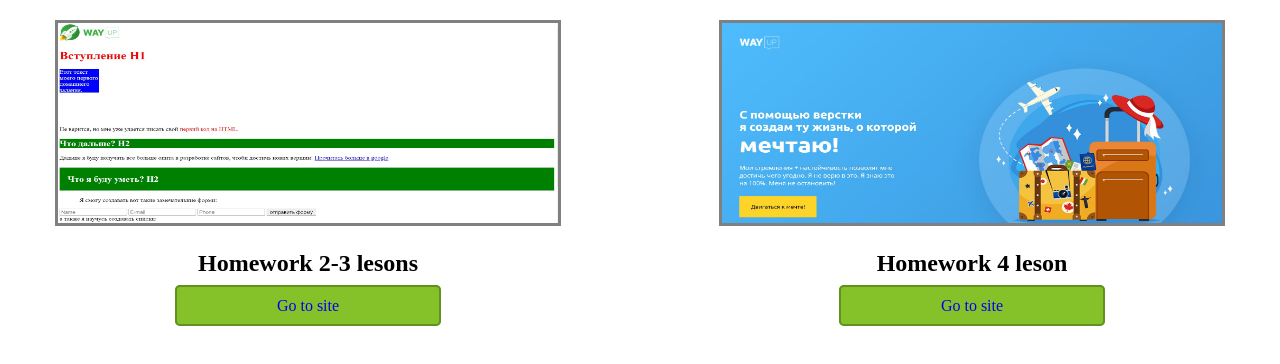
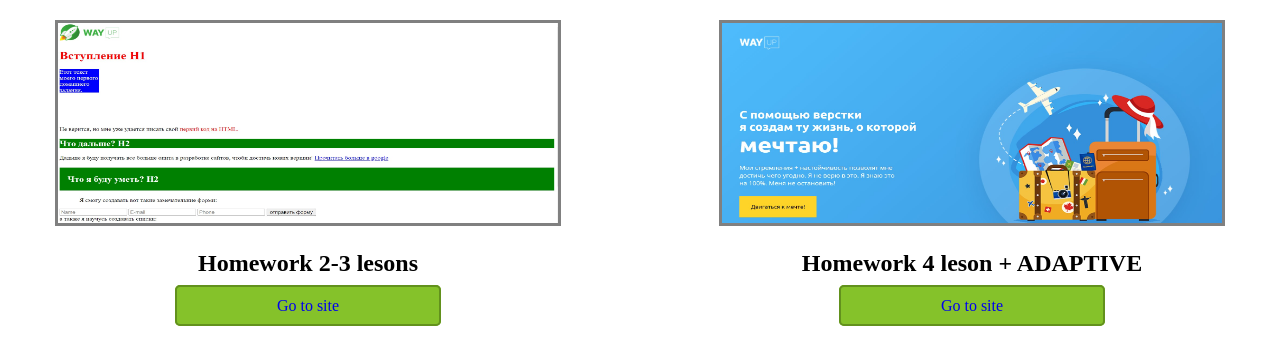
Before and after one commit to Bojumbo/bojumbo.github.io, a plain HTML site: page index.html in a window 1280 px wide. Drawn offline with Linux system fonts and the light colour scheme.

Commit message:
<h2> +adaptive

```diff
--- a/index.html
+++ b/index.html
@@ -16,7 +16,7 @@
         </div>
         <div class="link">
             <img src="img/Знімок екрана 2022-03-26 214016.jpg" alt="4 урок">
-            <h2>Homework 4 leson</h2>
+            <h2>Homework 4 leson + ADAPTIVE</h2>
             <a class="btn" href="homework_4/index.html">Go to site</a>
         </div>
     </div>
```
